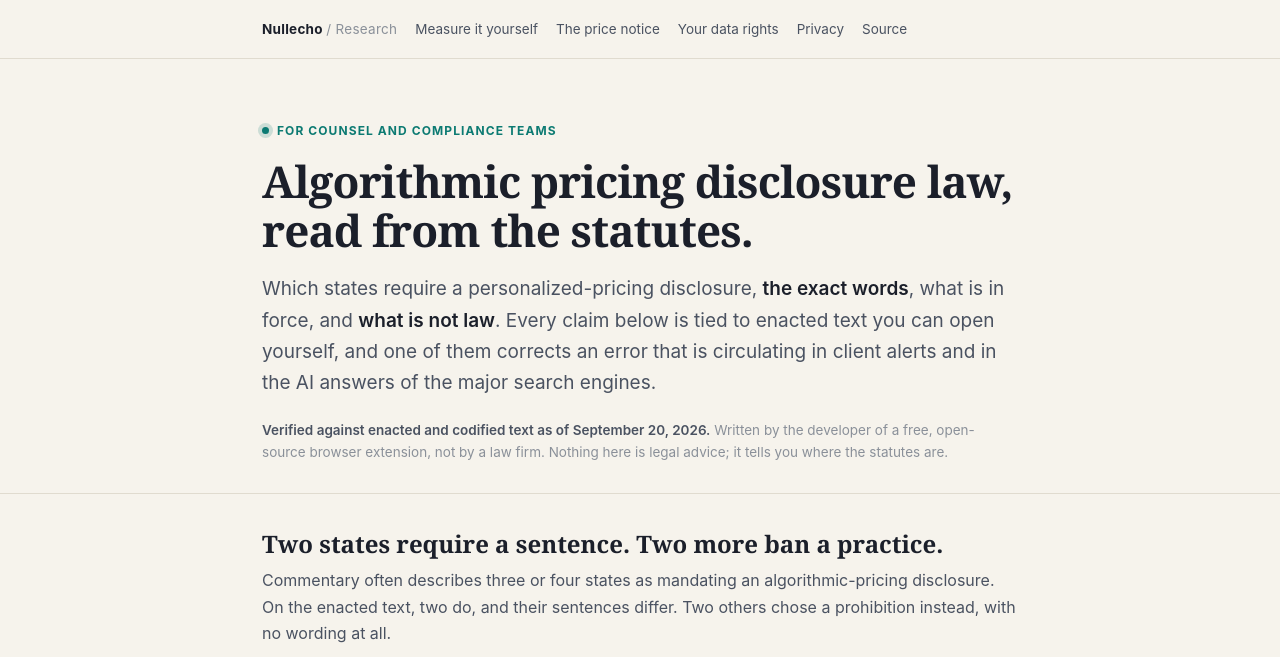
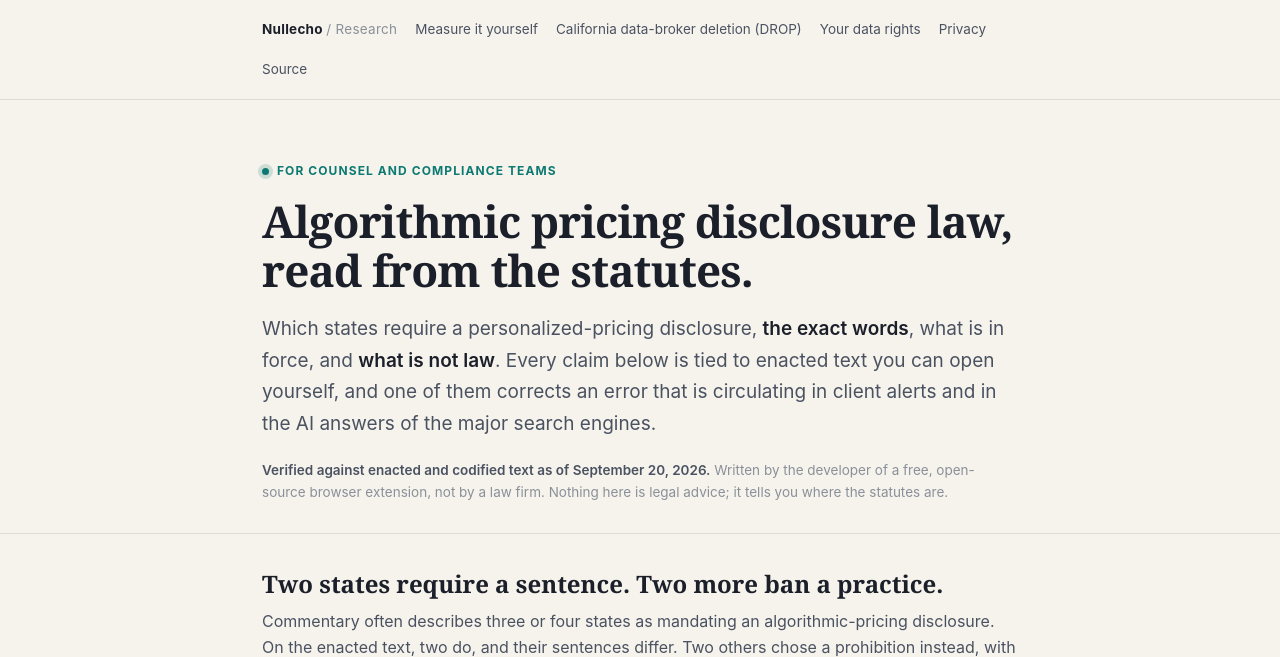
Before and after one commit to ZJHeepfixer/nullecho, a browser extension: page site/research/index.html in a window 1280 px wide. Shown: the top 657 px of the page. Drawn offline with Linux system fonts and the light colour scheme.

Commit message:
site: label the /drop/ link for what it is (California data-broker deletion), not 'The price notice'
Co-Authored-By: Claude Opus 5.5 <noreply@anthropic.com>

```diff
--- a/site/research/index.html
+++ b/site/research/index.html
@@ -94,7 +94,7 @@
 <nav><div class="wrap">
   <a class="brand" href="/">Nullecho <span>/ Research</span></a>
   <a href="/">Measure it yourself</a>
-  <a href="/drop/">The price notice</a>
+  <a href="/drop/">California data-broker deletion (DROP)</a>
   <a href="/rights/">Your data rights</a>
   <a href="/privacy/">Privacy</a>
   <a href="https://github.com/ZJHeepfixer/nullecho">Source</a>
```
Also changed, not shown: site/prove-it/index.html (+1 -1 lines).
